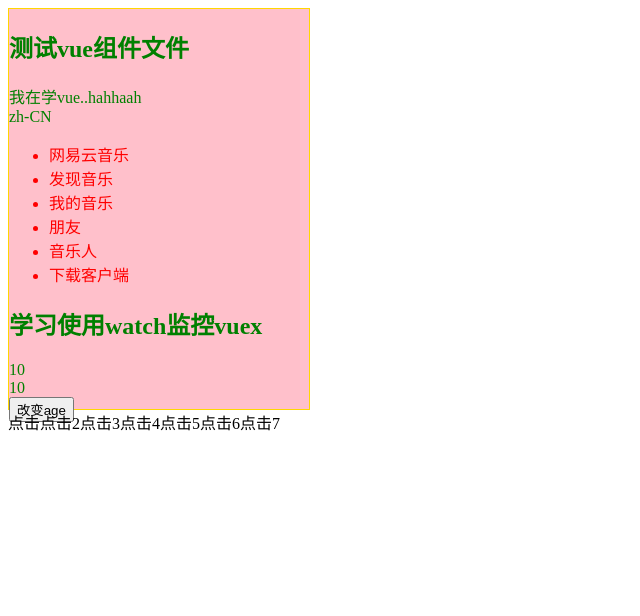
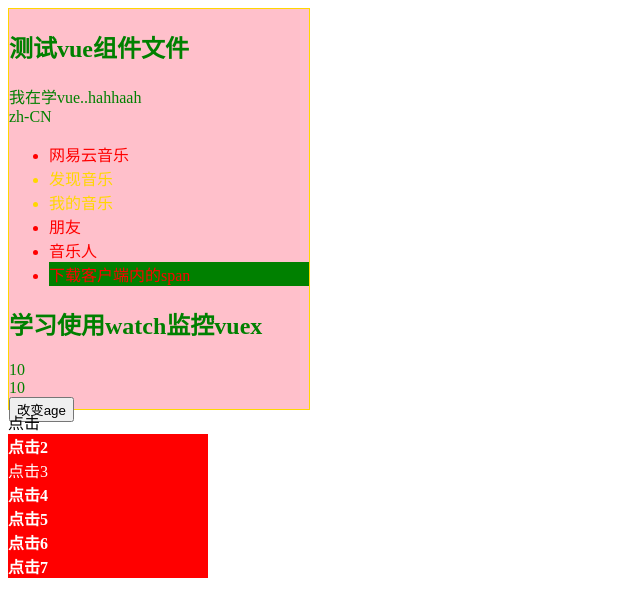
Before and after one commit to chenkitchen/chen_webpack_create_vue_cli, a Vue app in the folder webpack_create_vue_cli/: page /#/ in a window 1280 px wide. Shown: the top 616 px of the page, without its empty margins (0-640 px from the left). Built offline with nearby package versions, Linux system fonts and the light colour scheme.

Commit message:
css伪类选择器

```diff
--- a/webpack_create_vue_cli/src/App.vue
+++ b/webpack_create_vue_cli/src/App.vue
@@ -3,15 +3,20 @@
         <TestVue></TestVue>
         <!--留坑，非常重要-->
         <!-- <router-link to="/home" @click="sendQuery">go home</router-link>	 -->
-        <span @click="sendQuery">点击</span>
+        <span id="span_dom" @click="sendQuery">点击</span>
         <!-- <router-link to="/hello">sey hello</router-link> -->
-        <span @click="sendParams">点击2</span>
-        <span @click="$router.push({path:'/temp',params:{key:'dfdsf'},query: {key: '12334'}})">点击3</span>
-        <span @click="$router.push({path:'/testAjax',params:{key:'dfdsf'},query: {key: '12334'}})">点击4</span>
-        <span @click="$router.push({path:'/testSearch',params:{key:'dfdsf'},query: {key: '12334'}})">点击5</span>
-        <span @click="$router.push({path:'/testSearch1',params:{key:'dfdsf'},query: {key: '12334'}})">点击6</span>
-        <span @click="$router.push({path:'/testSearch2',params:{key:'dfdsf'},query: {key: '12334'}})">点击7</span>
-		<router-view></router-view>
+        <span id="span_dom_0" @click="sendParams">点击2</span>
+        <span id="span_dom_1"
+            @click="$router.push({ path: '/temp', params: { key: 'dfdsf' }, query: { key: '12334' } })">点击3</span>
+        <span id="span_dom_2"
+            @click="$router.push({ path: '/testAjax', params: { key: 'dfdsf' }, query: { key: '12334' } })">点击4</span>
+        <span id="span_dom_3"
+            @click="$router.push({ path: '/testSearch', params: { key: 'dfdsf' }, query: { key: '12334' } })">点击5</span>
+        <span id="span_dom_4"
+            @click="$router.push({ path: '/testSearch1', params: { key: 'dfdsf' }, query: { key: '12334' } })">点击6</span>
+        <span id="span_dom_5"
+            @click="$router.push({ path: '/testSearch2', params: { key: 'dfdsf' }, query: { key: '12334' } })">点击7</span>
+        <router-view></router-view>
     </div>
 </template>
 
@@ -19,26 +24,39 @@
 //引入Test.vue 组件
 import TestVue from '@com/Test.vue'
 export default {
-    components:{TestVue},
-    data(){
-        return{
-            item:{"id":234343},
+    components: { TestVue },
+    data() {
+        return {
+            item: { "id": 234343 },
         }
     },
     methods: {
-        sendQuery(){
+        sendQuery() {
             this.$router.push({
-            path: '/home', query:{shopid: this.item.id}
-        });
-         },
-        sendParams(){
+                path: '/home', query: { shopid: this.item.id }
+            });
+        },
+        sendParams() {
             this.$router.push({
-                name: 'hello', params:{shopid: this.item.id}//只能是push name
+                name: 'hello', params: { shopid: this.item.id }//只能是push name
             });
         }
     },
 }
 </script>
 
-<style>
+<style scoped>
+span:not(#span_dom) {
+    display: block;
+    width: 200px;
+    background: red;
+    color: white;
+}
+
+/* span:not(#span_dom):not(#span_dom_1) {
+    font-weight: 800;
+} */
+span:not(#span_dom, #span_dom_1) {
+    font-weight: 800;
+}
 </style>
--- a/webpack_create_vue_cli/src/components/Test.vue
+++ b/webpack_create_vue_cli/src/components/Test.vue
@@ -10,7 +10,7 @@
                 <li>{{ $t('m.myMusic') }}</li>
                 <li>{{ $t('m.friend') }}</li>
                 <li>{{ $t('m.musician') }}</li>
-                <li>{{ $t('m.download') }}</li>
+                <li>{{ $t('m.download') }}<span>内的span</span></li>
             </ul>
         </div>
         <div id="stude_vuex_box">
@@ -72,4 +72,12 @@ export default {
 .navStyle {
     color: red;
 }
+
+.navStyle ul li:has(span) {
+    background: green;
+}
+
+.navStyle ul li:is(:nth-child(2), :nth-child(3)) {
+    color: gold;
+}
 </style>
```
